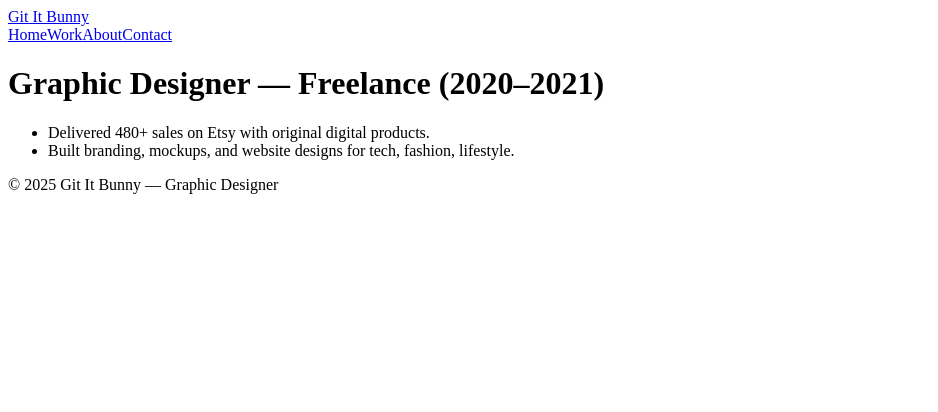
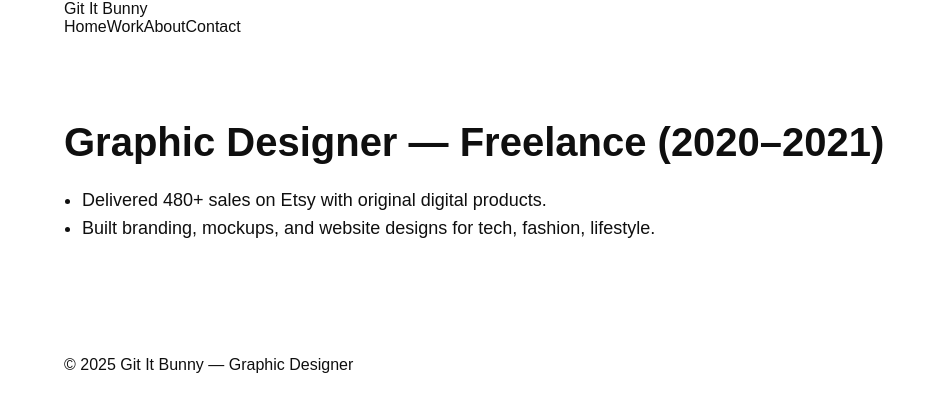
Before and after one commit to gititbunny/graphic-portfolio, a React (Vite) app in the folder graphic-portfolio/: page / in a window 1280 px wide. Shown: the top 412 px of the page, without its empty margins (0-938 px from the left). Built offline with nearby package versions, Linux system fonts and the light colour scheme.

Commit message:
Update globals.css

```diff
--- a/graphic-portfolio/src/styles/globals.css
+++ b/graphic-portfolio/src/styles/globals.css
@@ -0,0 +1,55 @@
+* {
+  box-sizing: border-box;
+}
+html,
+body,
+#root {
+  height: 100%;
+}
+body {
+  margin: 0;
+  font-family: Arial, system-ui, sans-serif;
+  color: var(--fg);
+  background: var(--bg);
+}
+a {
+  text-decoration: none;
+  color: inherit;
+}
+.container {
+  width: 100%;
+  max-width: var(--container-max);
+  margin: 0 auto;
+  padding: 0 var(--gutter);
+}
+.section {
+  padding: 80px 0;
+}
+.h1 {
+  font-size: 32px;
+  line-height: 40px;
+  margin: 0 0 16px;
+}
+.h2 {
+  font-size: 24px;
+  line-height: 32px;
+  margin: 0 0 16px;
+}
+.lead {
+  font-size: 18px;
+  line-height: 28px;
+}
+.muted {
+  color: var(--muted);
+}
+.bullets {
+  padding-left: 18px;
+  font-size: 18px;
+  line-height: 28px;
+}
+@media (min-width: 768px) {
+  .h1 {
+    font-size: 40px;
+    line-height: 52px;
+  }
+}
```
